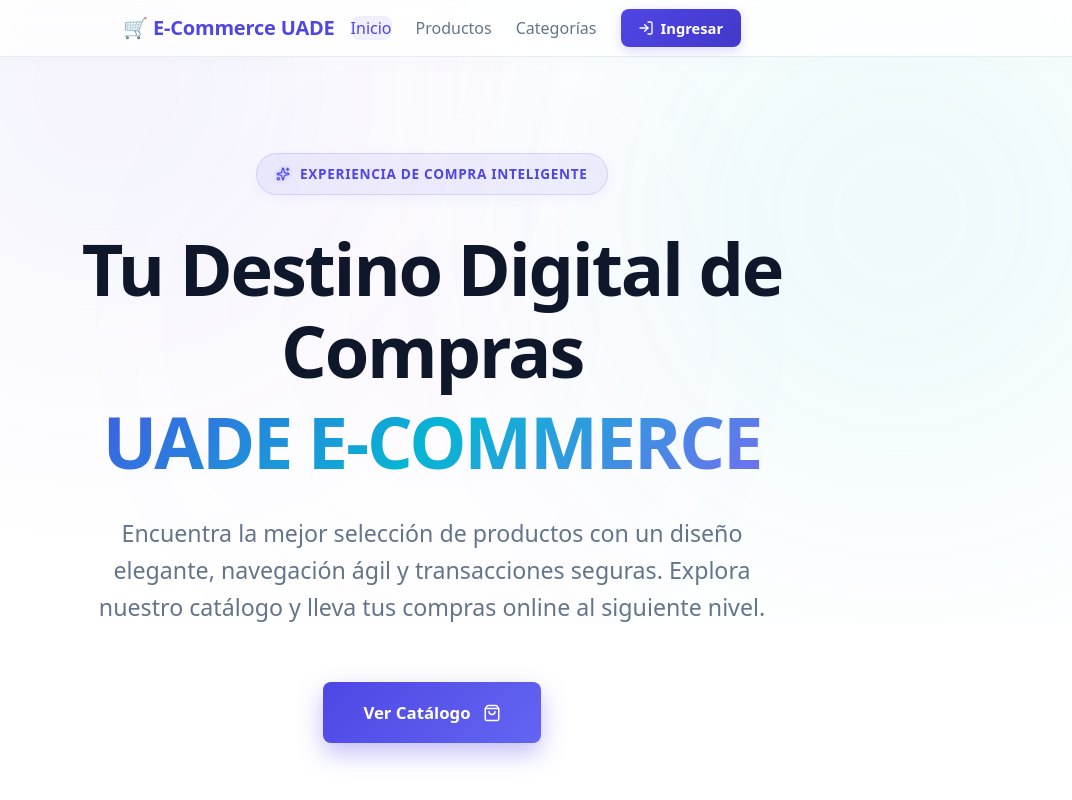
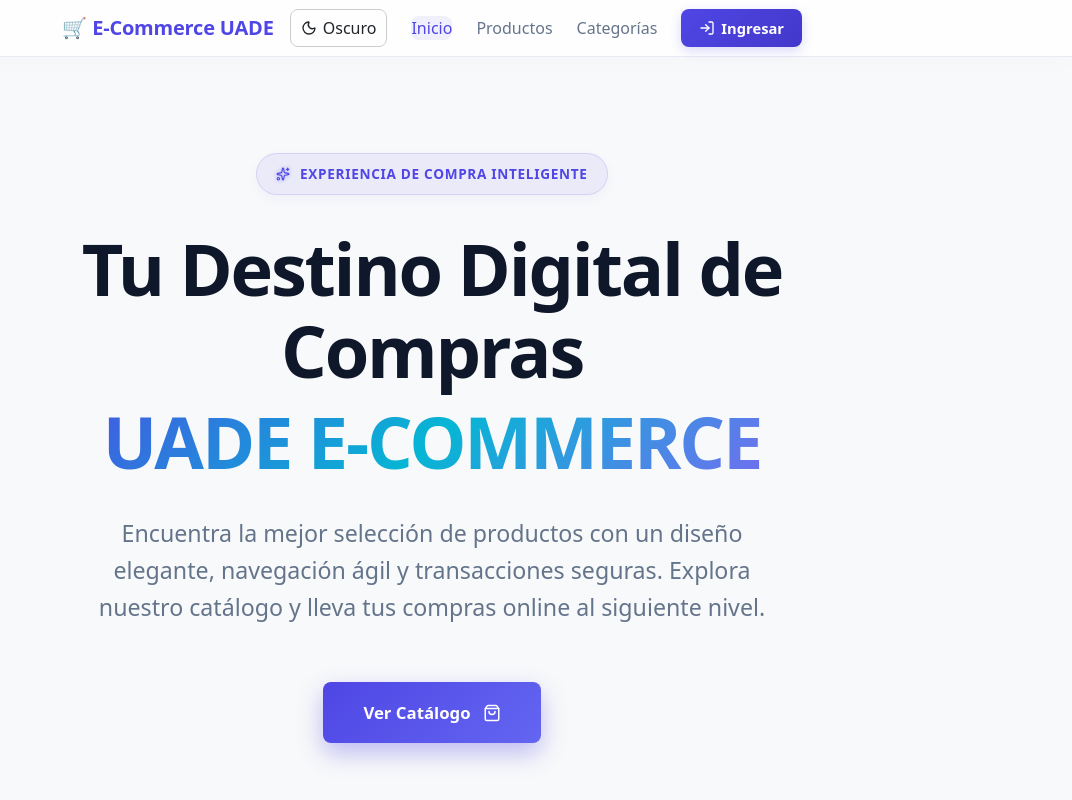
Before and after one commit to AgustinNapolitano/e-commerceUADE, a React (Vite) app in the folder frontend/: page / in a window 1280 px wide. Shown: the top 800 px of the page, without its empty margins (208-1280 px from the left). Built offline with nearby package versions, Linux system fonts and the light colour scheme.

Commit message:
Implementacion de tema oscuro y tema claro ocn Redux Toolkit

```diff
--- a/frontend/src/App.jsx
+++ b/frontend/src/App.jsx
@@ -27,8 +27,12 @@
 };
 
 function App() {
+
+  const theme = useSelector((state) => state.theme.mode);
+
   return (
-    <>
+    <div className={`app ${theme}`}>
+
       <NavBar />
 
       <Routes>
@@ -49,9 +53,9 @@
               <AdminPanel />
             </ProtectedAdminRoute>
           }
-        />
-      </Routes>
-    </>
+          />
+       </Routes>
+    </div>
   )
 }
 
--- a/frontend/src/components/NavBar.jsx
+++ b/frontend/src/components/NavBar.jsx
@@ -3,6 +3,9 @@
 import { logout } from '../store/slices/authSlice';
 import { User, LogOut, LogIn, ShoppingCart, Heart } from 'lucide-react';
 import './NavBar.css';
+import { toggleTheme } from '../store/slices/themeSlice';
+import { Sun, Moon } from 'lucide-react';
+
 
 function Navbar() {
   const location = useLocation();
@@ -11,6 +14,7 @@
   const dispatch = useDispatch();
   const user = useSelector((state) => state.auth.user);
   const favoriteItems = useSelector((state) => state.favorites.favoriteItems);
+  const theme = useSelector((state) => state.theme.mode);
 
   const isActive = (path) => location.pathname === path;
 
@@ -22,6 +26,16 @@
         </Link>
 
         <ul className="nav-menu">
+          <li>
+            <button
+              onClick={() => dispatch(toggleTheme())}
+              className="theme-toggle-btn"
+              title={theme === 'light' ? 'Activar modo oscuro' : 'Activar modo claro'}
+            >
+              {theme === 'light' ? <Moon size={16} /> : <Sun size={16} />}
+              <span>{theme === 'light' ? 'Oscuro' : 'Claro'}</span>
+            </button>
+          </li>
           <li>
             <Link to="/" className={isActive('/') ? 'nav-link active' : 'nav-link'}>
               Inicio
--- a/frontend/src/index.css
+++ b/frontend/src/index.css
@@ -60,3 +60,42 @@
 a, button, select, input {
   transition: all 0.25s cubic-bezier(0.4, 0, 0.2, 1);
 }
+
+.app.light {
+  background-color: #f8f9fa;
+  color: #212529;
+  min-height: 100vh;
+}
+
+.app.dark {
+  background-color: #121212;
+  color: #f1f1f1;
+  min-height: 100vh;
+}
+
+.app.dark .product-card,
+.app.dark .navbar,
+.app.dark .card {
+  background-color: #1f1f1f;
+  color: #f1f1f1;
+}
+
+.app.dark a {
+  color: inherit;
+}
+
+.theme-toggle-btn {
+  display: flex;
+  align-items: center;
+  gap: 6px;
+  background: transparent;
+  border: 1px solid #ccc;
+  border-radius: 8px;
+  padding: 6px 10px;
+  cursor: pointer;
+  color: inherit;
+}
+
+.theme-toggle-btn:hover {
+  background-color: rgba(255, 255, 255, 0.12);
+}
--- a/frontend/src/store/index.js
+++ b/frontend/src/store/index.js
@@ -2,11 +2,13 @@
 import authReducer from './slices/authSlice';
 import cartReducer from './slices/cartSlice';
 import favoritesReducer from './slices/favoritesSlice';
+import themeReducer from './slices/themeSlice';
 
 export const store = configureStore({
   reducer: {
     auth: authReducer,
     cart: cartReducer,
     favorites: favoritesReducer,
+    theme: themeReducer,
   },
 });
--- /dev/null
+++ b/frontend/src/store/slices/themeSlice.js
@@ -0,0 +1,20 @@
+import { createSlice } from '@reduxjs/toolkit';
+
+const initialState = {
+  mode: localStorage.getItem('theme') || 'light'
+};
+
+const themeSlice = createSlice({
+  name: 'theme',
+  initialState,
+  reducers: {
+    toggleTheme: (state) => {
+      state.mode = state.mode === 'light' ? 'dark' : 'light';
+      localStorage.setItem('theme', state.mode);
+    }
+  }
+});
+
+export const { toggleTheme } = themeSlice.actions;
+
+export default themeSlice.reducer;
```
